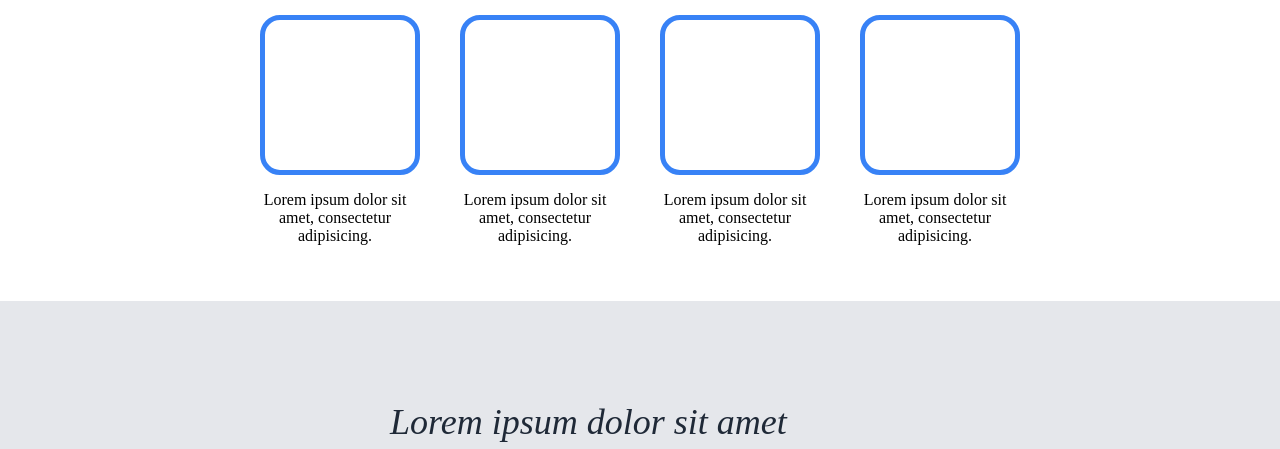
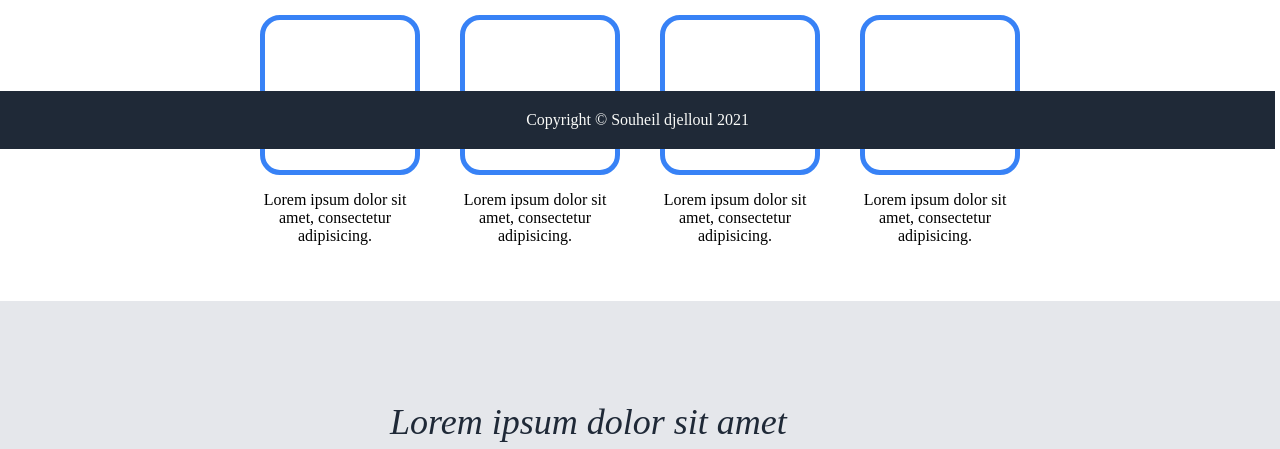
Before and after one commit to souheil-djelloul/Landing_page_Odin, a plain HTML site: page index.html in a window 1280 px wide. Shown: the part 651-1100 px from the top of the page. Drawn offline with Linux system fonts and the light colour scheme.

Commit message:
Create the footer section

```diff
--- a/index.html
+++ b/index.html
@@ -61,6 +61,8 @@
         </div>
     </div>
 
-
+    <footer>
+        <p>Copyright &copy; Souheil djelloul 2021</p>
+    </footer>
 </body>
 </html>
--- a/style.css
+++ b/style.css
@@ -169,3 +169,18 @@ header a {
 /* the end of the CTA field */
 
 /* the start of the footer field */
+
+footer{
+    display: flex;
+    position: absolute;
+    bottom: 0;
+    width: 96.5%;
+    justify-content: center;
+    background-color: #1F2937;
+    padding: 20px;
+}
+
+footer p {
+    margin: 0;
+    color: #F9FAF8;
+}
```
